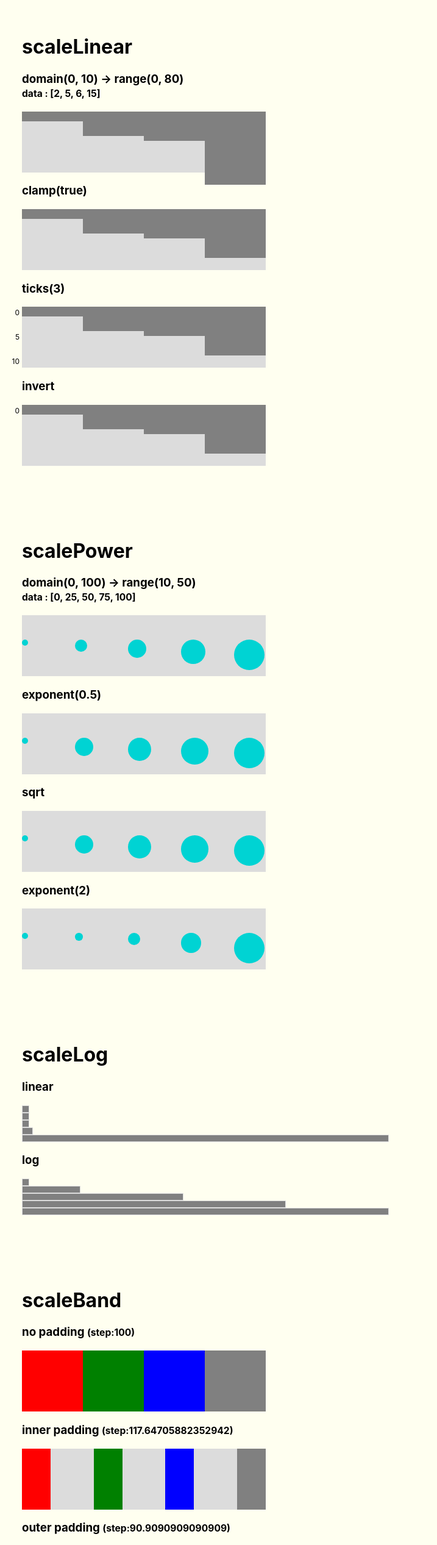
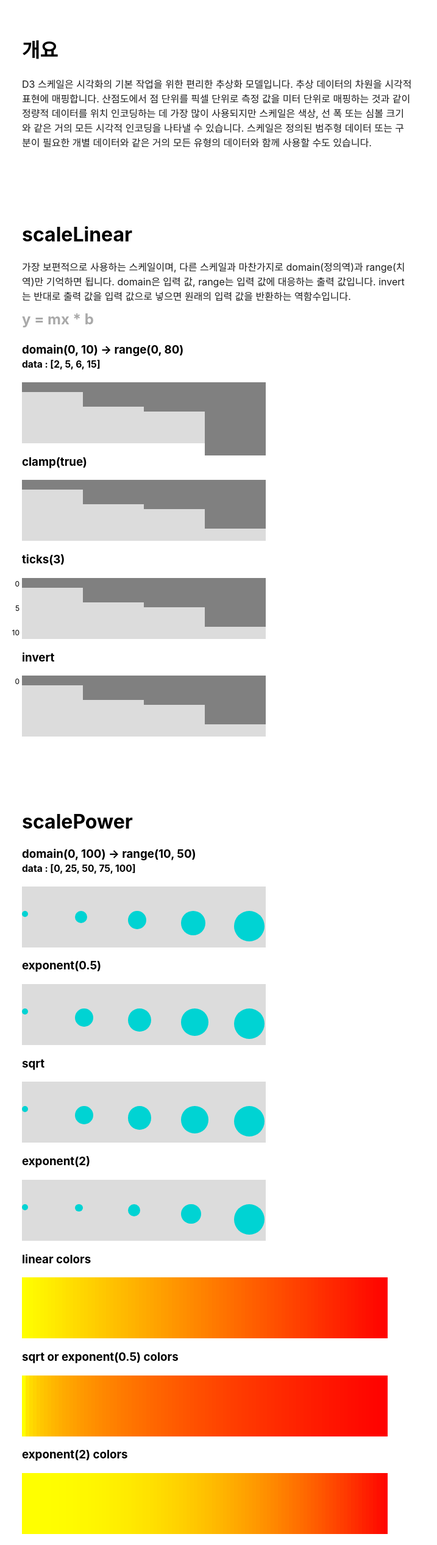
Before and after one commit to seogi1004/d3scale-play, a React (Create React App) app: page / in a window 1280 px wide. Shown: the top 2534 px of the page at 61% size, without its empty margins (0-717 px from the left). Built offline with nearby package versions, Linux system fonts and the light colour scheme.

Commit message:
Power 스케일 샘플 개선

```diff
--- a/src/App.css
+++ b/src/App.css
@@ -1,10 +1,28 @@
 .App {
   padding: 36px;
-  background-color: #fffff0;
+  background-color: #fff;
 }
 
-.scale {
+.scale, .doc {
   margin-bottom: 120px;
+}
+
+.description {
+  max-width: 640px;
+  margin-bottom: 36px;
+  color: #1c1c1c;
+}
+
+.description > img {
+  width: 100%;
+}
+
+.formula {
+  color: #a9a9a9;
+  font-size: 24px;
+  font-weight: bold;
+  margin-top: -24px;
+  margin-bottom: 24px;
 }
 
 .colors {
@@ -13,7 +31,7 @@
 
 .colors > .color {
   display: inline-flex;
-  width: 10px;
+  width: 6px;
   height: 100px;
 }
 
--- a/src/App.tsx
+++ b/src/App.tsx
@@ -12,11 +12,13 @@ import Log from './scale/Log';
 import Time from './scale/Time';
 import Band from './scale/Band';
 import Point from './scale/Point';
+import Doc from './Doc';
 import './App.css';
 
 function App() {
   return (
     <div className="App">
+      <Doc />
       <Linear />
       <Power />
       <Log />
--- /dev/null
+++ b/src/Doc.tsx
@@ -0,0 +1,19 @@
+import React from 'react';
+import './App.css';
+
+export default function Scale() {
+  return (
+    <div className="doc">
+      <h1>개요</h1>
+      <div className="description">
+        D3 스케일은 시각화의 기본 작업을 위한 편리한 추상화 모델입니다. 추상
+        데이터의 차원을 시각적 표현에 매핑합니다. 산점도에서 점 단위를 픽셀
+        단위로 측정 값을 미터 단위로 매핑하는 것과 같이 정량적 데이터를 위치
+        인코딩하는 데 가장 많이 사용되지만 스케일은 색상, 선 폭 또는 심볼 크기와
+        같은 거의 모든 시각적 인코딩을 나타낼 수 있습니다. 스케일은 정의된
+        범주형 데이터 또는 구분이 필요한 개별 데이터와 같은 거의 모든 유형의
+        데이터와 함께 사용할 수도 있습니다.
+      </div>
+    </div>
+  );
+}
--- a/src/scale/Band.tsx
+++ b/src/scale/Band.tsx
@@ -1,4 +1,5 @@
 import { scaleBand, scaleOrdinal } from 'd3-scale';
+import Image from '../images/scaleBand.png';
 
 const domain = [0, 1, 2, 3];
 const range = [0, 400];
@@ -21,6 +22,10 @@ export default function Scale() {
   return (
     <div className="scale">
       <h1>scaleBand</h1>
+      <div className="description">
+        <img src={Image} />
+      </div>
+
       <h3>
         no padding <small>(step:{func1.step()})</small>
       </h3>
--- a/src/scale/Linear.tsx
+++ b/src/scale/Linear.tsx
@@ -33,6 +33,14 @@ export default function Scale() {
   return (
     <div className="scale">
       <h1>scaleLinear</h1>
+
+      <div className="description">
+        가장 보편적으로 사용하는 스케일이며, 다른 스케일과 마찬가지로
+        domain(정의역)과 range(치역)만 기억하면 됩니다. domain은 입력 값,
+        range는 입력 값에 대응하는 출력 값입니다. invert는 반대로 출력 값을 입력
+        값으로 넣으면 원래의 입력 값을 반환하는 역함수입니다.
+      </div>
+      <div className="formula">y = mx * b</div>
       <h3>
         domain(0, 10) -&gt; range(0, 80)
         <br />
--- a/src/scale/Point.tsx
+++ b/src/scale/Point.tsx
@@ -1,4 +1,5 @@
 import { scalePoint } from 'd3-scale';
+import Image from '../images/scalePoint.png';
 
 const radius = 10;
 const domain = [0, 1, 2, 3];
@@ -11,6 +12,10 @@ export default function Scale() {
   return (
     <div className="scale">
       <h1>scalePoint</h1>
+      <div className="description">
+        <img src={Image} />
+      </div>
+
       <h3>
         no padding <small>(step:{func1.step()})</small>
       </h3>
--- a/src/scale/Power.tsx
+++ b/src/scale/Power.tsx
@@ -4,6 +4,7 @@ import type { Pair } from '../types';
 export default function PowerScale() {
   const DOMAIN: Pair = [0, 100];
   const RANGE: Pair = [10, 50];
+  const RANGE_COLORS = ['yellow', 'red'];
 
   // func1(Math.pow(50, exponent) / Math.pow(100, exponent - 1))
   // func1(50 ** exponent / 100 ** (exponent - 1))
@@ -13,6 +14,17 @@ export default function PowerScale() {
   const func21 = scalePow().exponent(0.5).domain(DOMAIN).range(RANGE);
   const func22 = scaleSqrt().domain(DOMAIN).range(RANGE);
   const func23 = scalePow().exponent(2).domain(DOMAIN).range(RANGE);
+
+  // colors
+  const color1 = scaleLinear<string>().domain(DOMAIN).range(RANGE_COLORS);
+  const color21 = scalePow<string>()
+    .exponent(0.5)
+    .domain(DOMAIN)
+    .range(RANGE_COLORS);
+  const color22 = scalePow<string>()
+    .exponent(2)
+    .domain(DOMAIN)
+    .range(RANGE_COLORS);
 
   const chartData = [0, 25, 50, 75, 100];
 
@@ -87,6 +99,42 @@ export default function PowerScale() {
           );
         })}
       </div>
+      <h3>linear colors</h3>
+      <div className="colors">
+        {Array(100)
+          .fill(0)
+          .map((val, i) => (
+            <div
+              className="color"
+              key={i}
+              style={{ backgroundColor: color1(i) }}
+            />
+          ))}
+      </div>
+      <h3>sqrt or exponent(0.5) colors</h3>
+      <div className="colors">
+        {Array(100)
+          .fill(0)
+          .map((val, i) => (
+            <div
+              className="color"
+              key={i}
+              style={{ backgroundColor: color21(i) }}
+            />
+          ))}
+      </div>
+      <h3>exponent(2) colors</h3>
+      <div className="colors">
+        {Array(100)
+          .fill(0)
+          .map((val, i) => (
+            <div
+              className="color"
+              key={i}
+              style={{ backgroundColor: color22(i) }}
+            />
+          ))}
+      </div>
     </div>
   );
 }
```
Also changed, not shown: src/images/scaleBand.png (added), src/images/scalePoint.png (added).
